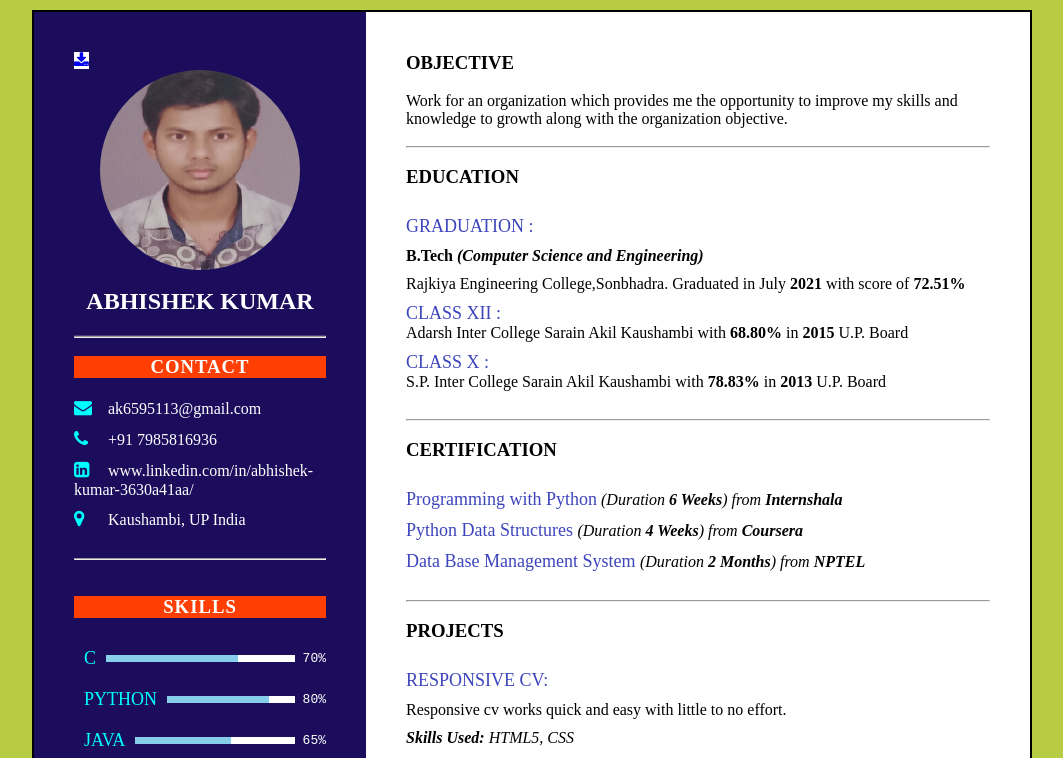
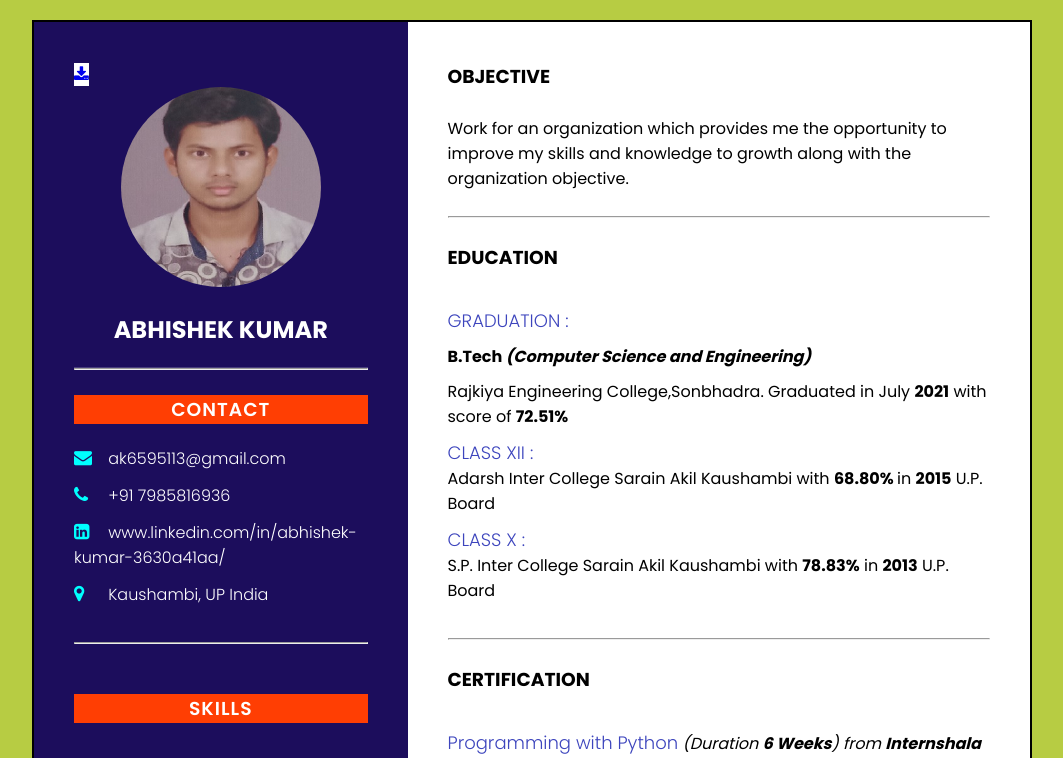
Before and after one commit to abhishek1git/Responsive_CV, a plain HTML site: page index.html in a window 1280 px wide. Shown: the top 758 px of the page, without its empty margins (108-1171 px from the left). Drawn offline with Linux system fonts and the light colour scheme.

Commit message:
Add files via upload

```diff
--- a/style.css
+++ b/style.css
@@ -2,7 +2,7 @@
 *
 {   margin: 0;
     padding: 0;
-    /* font-family:'Poppins',sans-serif; */
+    font-family:'Poppins',sans-serif;
      box-sizing: border-box;
 }
 body{
@@ -25,12 +25,13 @@ body{
 {
     position: relative;
     width: 100%;
-    margin: 10px;
+    margin: 20px;
     max-width: 1000px;
     min-height: 1000px;
     background:white;
     display: grid;
-    grid-template-columns:1fr 2fr;
+    grid-template-columns:1.5fr 2.5fr;
+
     /* box-shadow: 0.35px 55px lightblue; */
     border:2px solid black;
 }
@@ -137,12 +138,12 @@ align-items: center;
 
 }
 .java-progress{
-    width:60%;
+    width:70%;
 
 
 }
 .javascript-progress{
-    width:60%;
+    width:70%;
 
 }
 .html-progress{
```
